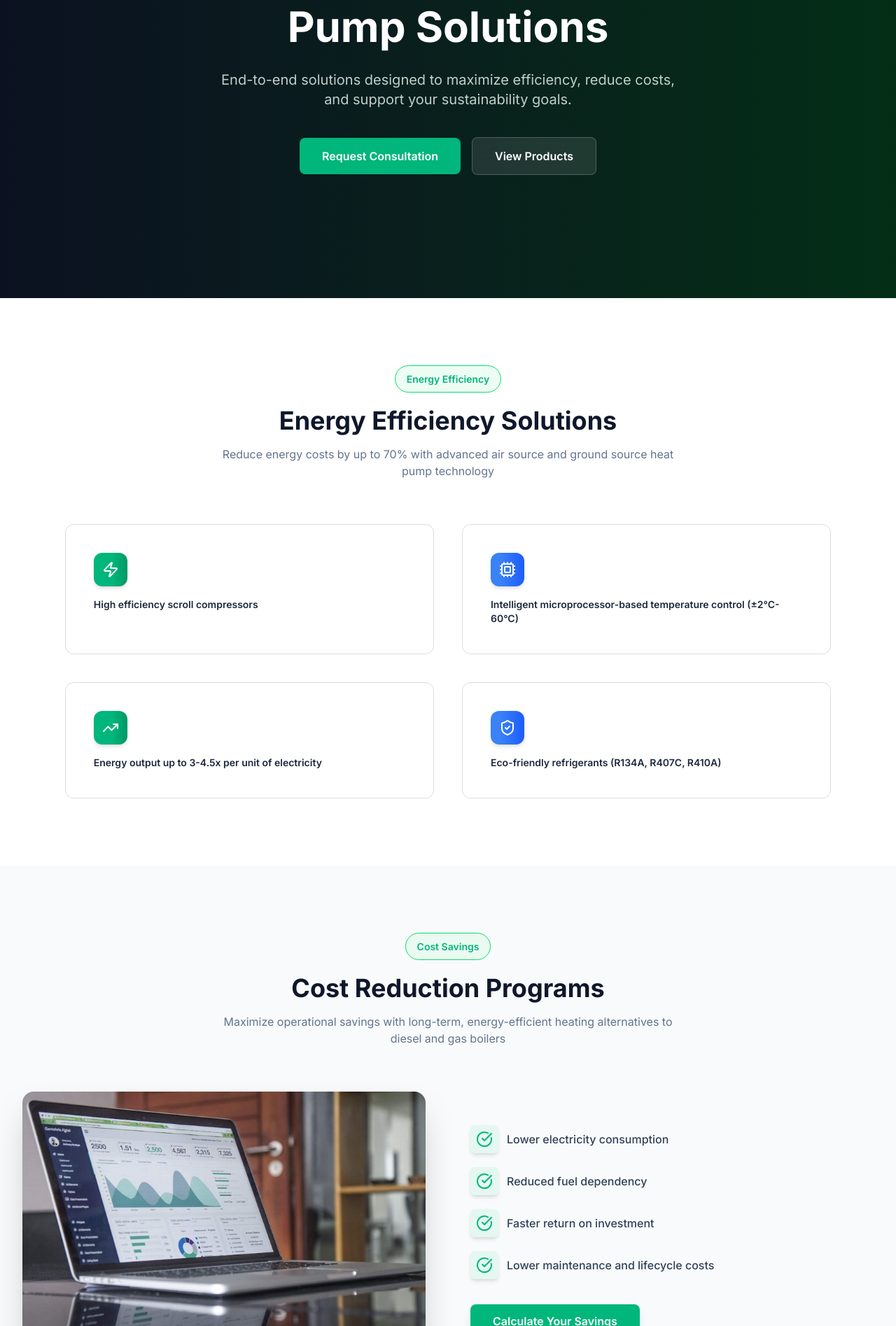
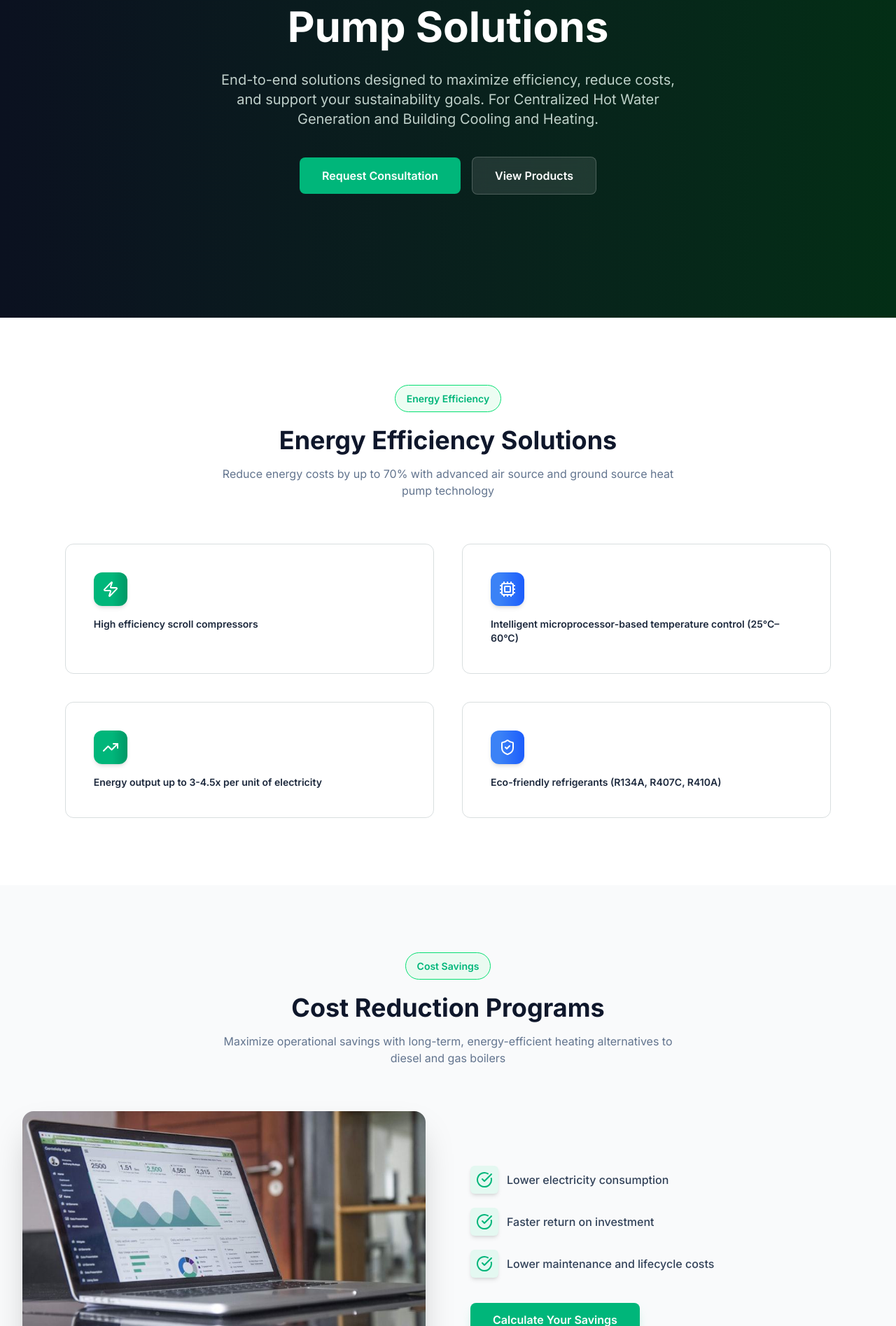
Before and after one commit to scaleoxperts/alldelite, a Next.js app: page /solutions in a window 1280 px wide. Shown: the part 425-2320 px from the top of the page at 70% size. Built offline with nearby package versions, Linux system fonts and the light colour scheme.

Commit message:
update(solutions): enhance descriptions and adjust energy efficiency features

```diff
--- a/contents/solutions.ts
+++ b/contents/solutions.ts
@@ -4,7 +4,7 @@ export const SOLUTIONS_HERO = {
   badge: "Our Solutions",
   heading: "Comprehensive Heat\nPump Solutions",
   description:
-    "End-to-end solutions designed to maximize efficiency, reduce costs, and support your sustainability goals.",
+    "End-to-end solutions designed to maximize efficiency, reduce costs, and support your sustainability goals. For Centralized Hot Water Generation and Building Cooling and Heating.",
   primaryCta: "Request Consultation",
   secondaryCta: "View Products",
 } as const;
@@ -16,7 +16,7 @@ export const ENERGY_EFFICIENCY_FEATURES = [
     iconBg: "bg-gradient-accent-primary",
   },
   {
-    title: "Intelligent microprocessor-based temperature control (±2°C-60°C)",
+    title: "Intelligent microprocessor-based temperature control (25°C–60°C)",
     iconKey: "cpu",
     iconBg: "bg-gradient-accent-blue",
   },
@@ -34,7 +34,7 @@ export const ENERGY_EFFICIENCY_FEATURES = [
 
 export const COST_REDUCTION_BENEFITS = [
   "Lower electricity consumption",
-  "Reduced fuel dependency",
+  // "Reduced fuel dependency",
   "Faster return on investment",
   "Lower maintenance and lifecycle costs",
 ] as const;
@@ -66,14 +66,14 @@ export const SUSTAINABILITY_CHECKLIST = [
   "Reduced carbon footprint",
   "Renewable air-to-water heat pump systems",
   "Ozone-friendly refrigerants",
-  "Ideal for green buildings, hotels, estates & industries",
+  "Ideal for green buildings, hotels, hospitals & industries",
 ] as const;
 
 export const SUSTAINABILITY_STATS = [
   { icon: Zap, value: "70%", label: "Energy Savings" },
   { icon: TrendingDown, value: "1-3 Years", label: "ROI Period" },
-  { icon: Wind, value: "0%", label: "Ozone Depletion" },
-  { icon: Leaf, value: "100%", label: "Renewable" },
+  { icon: Wind, value: "Very minimum", label: "Ozone Depletion" },
+  { icon: Leaf, value: "Reliable", label: "Renewable" },
 ] as const;
 
 export const SAFETY_WARNING_TEXT =
```
